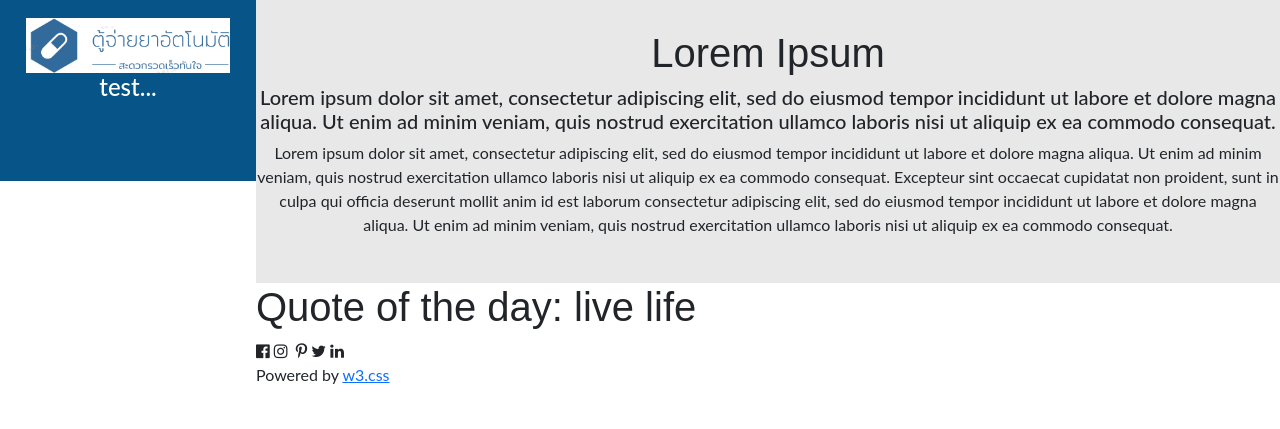
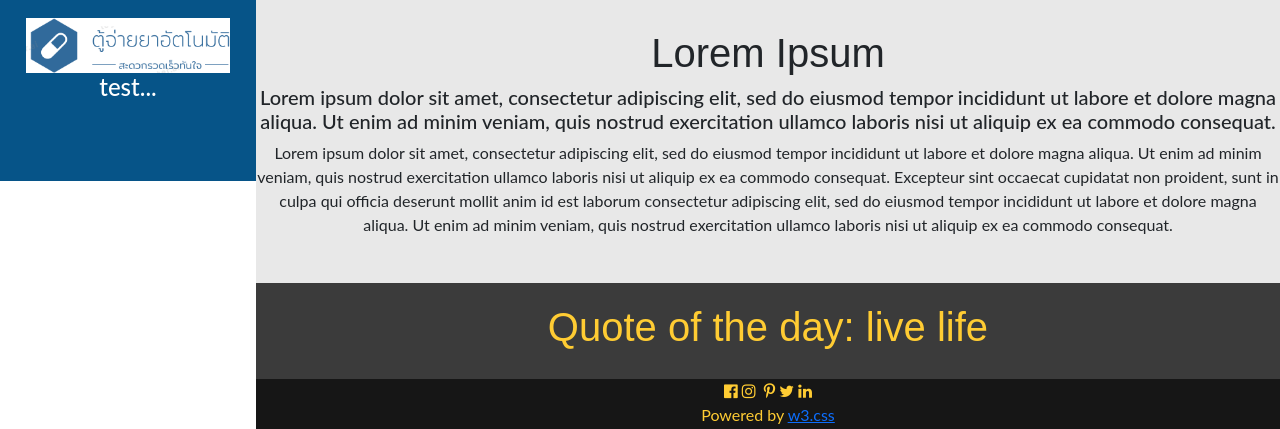
Before and after one commit to Sinceria89/Vending-Machine, a Flask app: page / in a window 1280 px wide. Shown: the part 619-1048 px from the top of the page. Before the commit the page ends 1003 px from the top, so only its background shows below. Run offline with Flask 2, Linux system fonts and the light colour scheme; some libraries are stand-ins or nearby versions.

Commit message:
Update main.css

```diff
--- a/static/css/main.css
+++ b/static/css/main.css
@@ -20,10 +20,14 @@
     justify-content: center;
 }
 
+.btn {
+    white-space: nowrap;
+    text-align: center;
+}
 
 img {
-
-    width: 80%;
+    max-height: 80%;
+    max-width: 80%;
     margin: auto;
 
     justify-content: center;
@@ -49,8 +53,8 @@ img {
 
 
 .single-publication {
-    background-color: #3a3a3a;
-    border: 1px solid #f2eee2;
+    background-color: #FFFFFF;
+    border: 1px solid #BDBDBD;
     margin-bottom: 30px;
     position: relative;
 
@@ -103,3 +107,19 @@ img {
 .single-publication .button-def {
     margin-top: 10px
 }
+
+
+footer {
+    height: 50px;
+    background-color: #161616;
+    text-align: center;
+    color: #FFCC33;
+}
+
+
+.about {
+    background-color: #3b3b3b;
+    text-align: center;
+    color: #FFCC33;
+    padding: 20px;
+}
```
